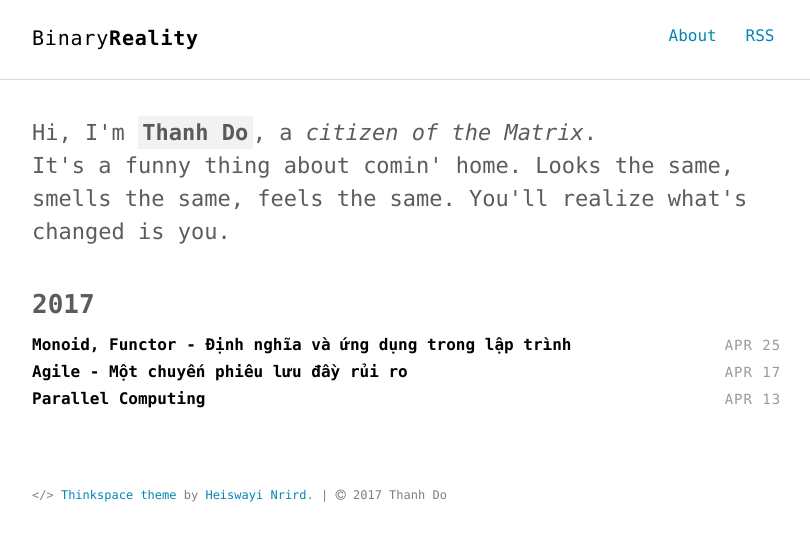
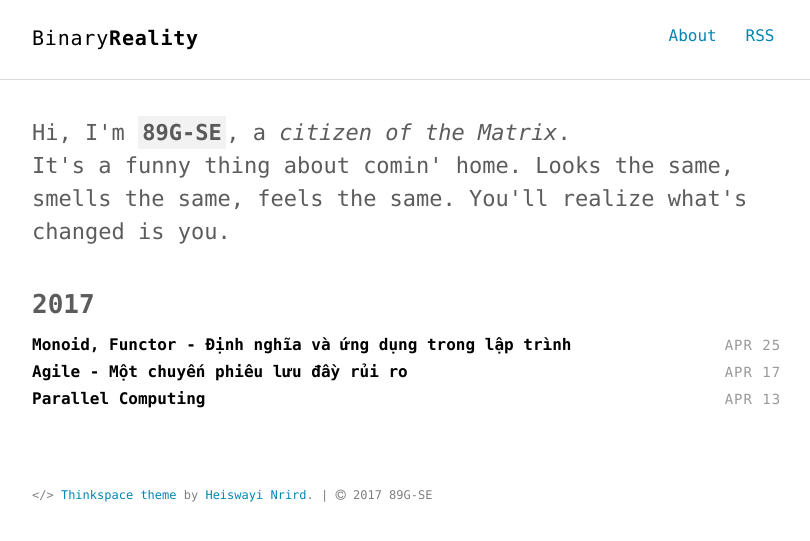
Before and after one commit to phuoc-thanh/phuoc-thanh.github.io, a Jekyll site: the page built from index.html, in a window 1280 px wide. Shown: the top 541 px of the page, without its empty margins (232-1042 px from the left). Built offline with Jekyll 4.4.1, drawn with Linux system fonts in a browser that asks for light colours.

Commit message:
"Drop author name"

```diff
--- a/_config.yml
+++ b/_config.yml
@@ -29,7 +29,7 @@ sass:
 
 # Author settings
 author:
-  name     : "Thanh Do"
+  name     : "89G-SE"
   job      : "citizen of the Matrix"
   bio      : "It's a funny thing about comin' home. Looks the same, smells the same, feels the same. You'll realize what's changed is you."
   thumb    : /images/author.jpg
```
